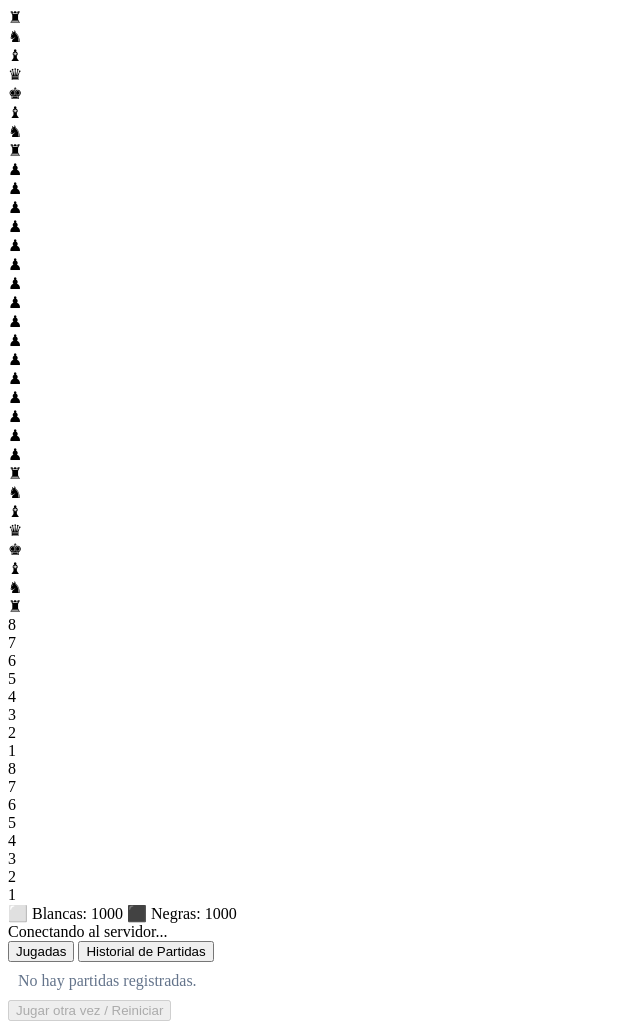
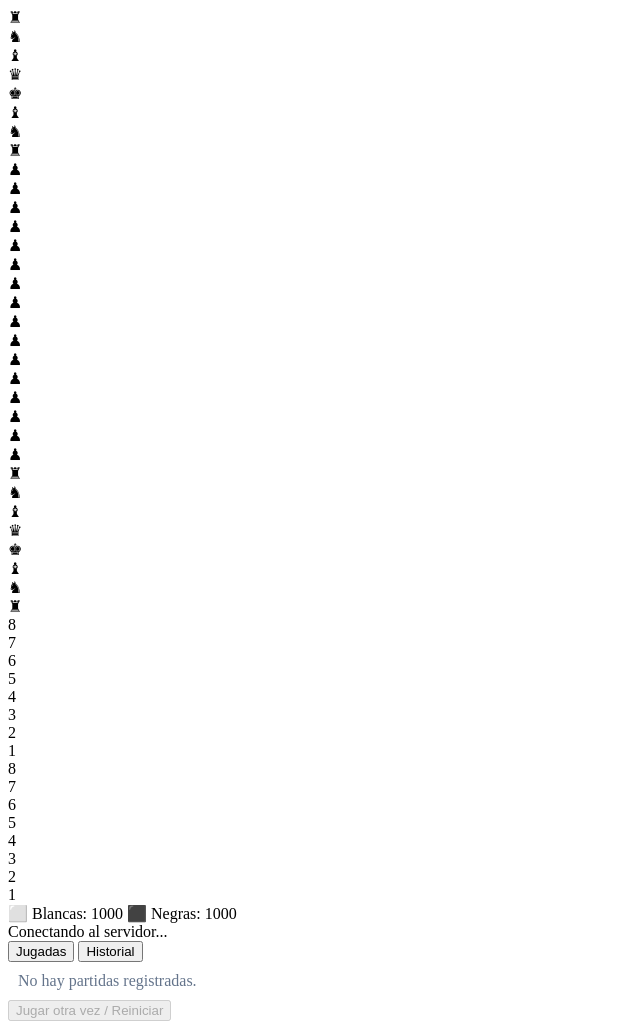
Before and after one commit to CristianDRTC/Ajedrez, a plain HTML site: page index.html in a window 1280 px wide. Shown: the whole page, without its empty margins (0-640 px from the left). Drawn offline with Linux system fonts and the light colour scheme.

Commit message:
Remove comments and simplify tab names in HTML

```diff
--- a/index.html
+++ b/index.html
@@ -9,25 +9,21 @@
 <body>
     <div class="game-container">
 
-        <!-- Zona Izquierda: Tablero -->
         <div class="board-area">
             <div class="board-wrapper">
                 <div id="chessboard"></div>
             </div>
         </div>
 
-        <!-- Zona Derecha: Panel de Control -->
         <div class="control-panel">
             <div id="elo-panel" class="elo-bar"></div>
             <div id="turn-indicator" class="status-banner">Conectando al servidor...</div>
 
-            <!-- Pestañas para organizar la información -->
             <div class="tab-header">
                 <button id="tab-moves-btn" class="tab-btn active" onclick="switchTab('moves')">Jugadas</button>
-                <button id="tab-history-btn" class="tab-btn" onclick="switchTab('history')">Historial de Partidas</button>
+                <button id="tab-history-btn" class="tab-btn" onclick="switchTab('history')">Historial</button>
             </div>
 
-            <!-- Contenido de las Pestañas -->
             <div class="tab-content">
                 <div id="tab-moves" class="tab-pane active">
                     <div id="moves-log" class="log-list"></div>
```
